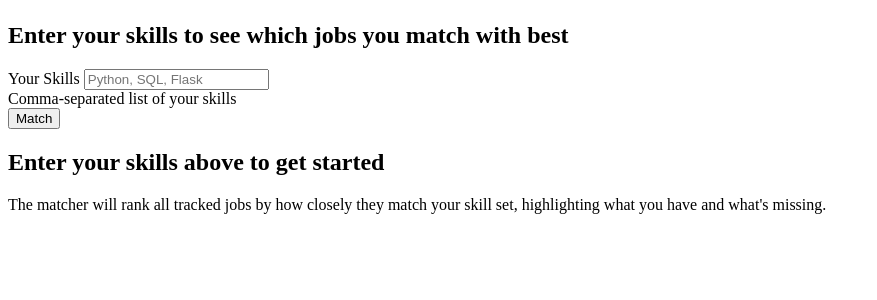
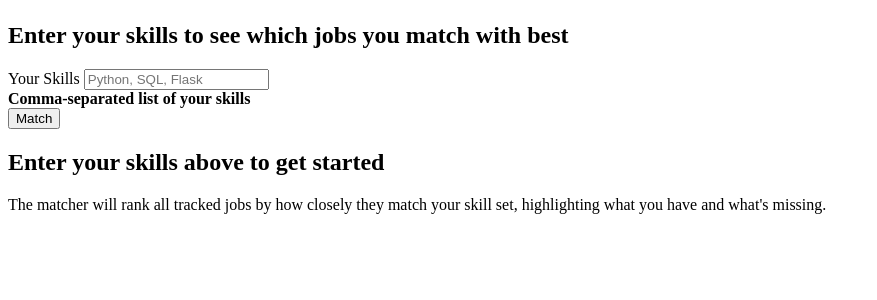
Before and after one commit to PinkJacketKid/job-application-tracker, a Flask app: page /job-match in a window 1280 px wide. Shown: the part 58-358 px from the top of the page, without its empty margins (0-877 px from the left). Run offline with Flask 3, Linux system fonts and the light colour scheme.

Commit message:
Made form hint stand out better

```diff
--- a/templates/job_match.html
+++ b/templates/job_match.html
@@ -8,7 +8,7 @@
 <form method="POST">
 	<label for="skills">Your Skills</label>
 	<input type="text" id="skills" name="skills" value="{{ user_skills }}" placeholder="Python, SQL, Flask" required>
-	<div class="form-hint">Comma-separated list of your skills</div>
+	<div class="form-hint"><strong>Comma-separated list of your skills</strong></div>
 	<button type="submit" class="btn btn-primary">
 		Match
 	</button>
```
